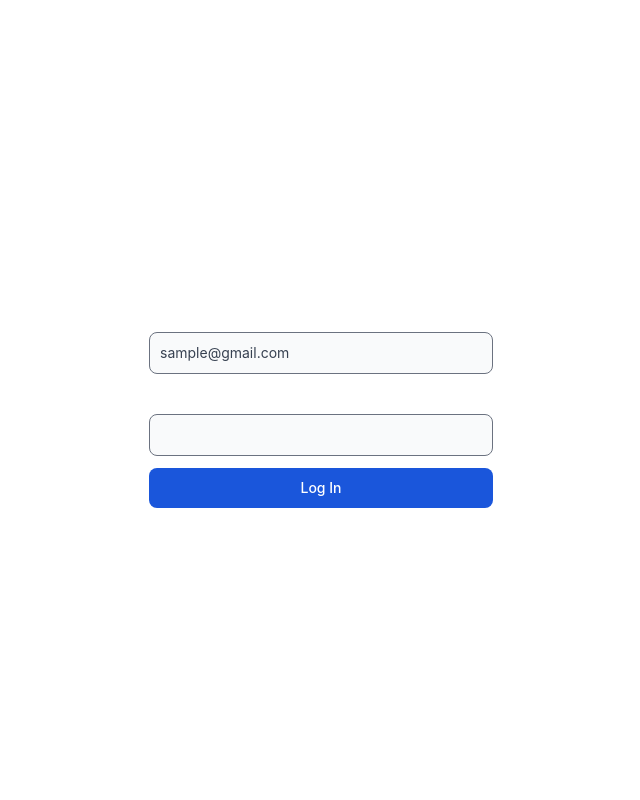
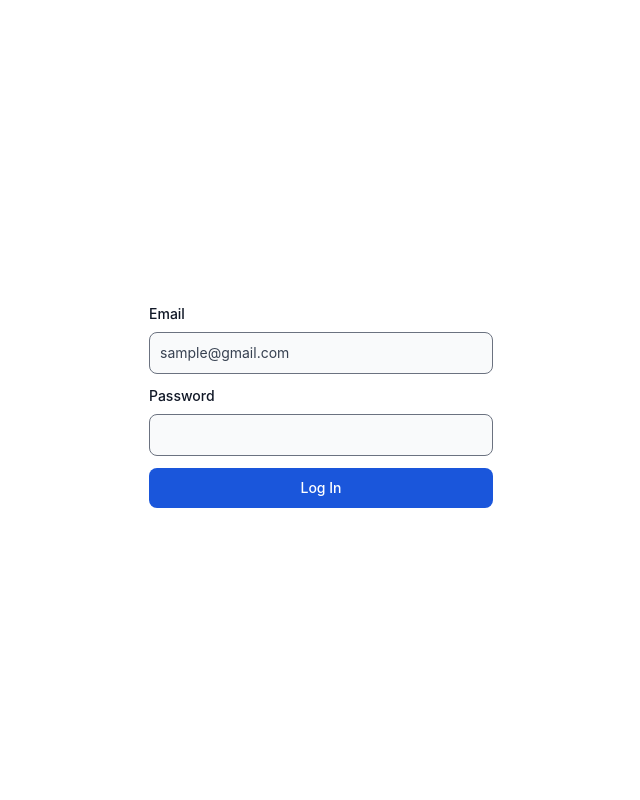
Before and after one commit to Olarvs/WebBello, a PHP site: page / in a window 1280 px wide. Shown: the whole page, without its empty margins (319-959 px from the left). Run offline with PHP 8.4, Linux system fonts and the light colour scheme; some libraries are stand-ins or nearby versions.

Commit message:
fix label in login

```diff
--- a/components/navbar.php
+++ b/components/navbar.php
@@ -18,7 +18,7 @@ if (isset($_SESSION['ID'])) {
 
 </head>
 
-<body class="dark:bg-gray-800">
+<body class="flex justify-center items-center h-screen ">
   <?php
   if(isset($_SESSION['ID'])){
     echo '<nav class="bg-white border-gray-200 dark:bg-gray-900">
--- a/components/navbarDashboard.php
+++ b/components/navbarDashboard.php
@@ -18,7 +18,7 @@ if (!isset($_SESSION['ID'])) {
 </style>
 </head>
 
-<body>
+<body >
   <?php
   if(isset($_SESSION['ID'])){
     echo '<nav class="bg-white border-gray-200 dark:bg-gray-900">
--- a/pages/index.php
+++ b/pages/index.php
@@ -1,5 +1,5 @@
 <?php
-require_once '../components/navbar.php'
+require_once '../components/navbar.php';
 ?>
 
 
@@ -8,12 +8,12 @@ require_once '../components/navbar.php'
 <div class="flex justify-center items-center h-screen ">
 <form class ="w-96 p-5" id = "frmLogin" action = "#">
 <div class ="mt-3">
-  <label for="email" class="block mb-2 text-sm font-medium text-white">Email</label>
+<label for="email" class="block mb-2 text-sm font-medium text-gray-900 dark:text-white">Email</label>
   <input type="text" id="email" class="bg-gray-50 border border-gray-500 text-gray-900 placeholder-gray-700 text-sm rounded-lg focus:ring-gray-500 focus:border-gray-500 block w-full p-2.5 dark:bg-gray-100 dark:border-gray-400" placeholder="sample@gmail.com" required>
   <p class="mt-2 text-sm text-gray-600 dark:text-gray-500 hidden"><span class="font-medium">Oops!</span> Username already taken!</p>
 </div>
 <div class ="mt-3">
-  <label for="password" class="block mb-2 text-sm font-medium text-white">Password</label>
+<label for="password" class="block mb-2 text-sm font-medium text-gray-900 dark:text-white">Password</label>
   <input type="password" id="password" class="bg-gray-50 border border-gray-500 text-gray-900 placeholder-gray-700 text-sm rounded-lg focus:ring-gray-500 focus:border-gray-500 block w-full p-2.5 dark:bg-gray-100 dark:border-gray-400" required>
   <p class="mt-2 text-sm text-gray-600 dark:text-gray-500 hidden"><span class="font-medium">Oops!</span> Username already taken!</p>
 </div>
--- a/pages/logout.php
+++ b/pages/logout.php
@@ -1,6 +1,6 @@
 <?php
 session_start();
 session_destroy();
-header('Location: /InnerSPARC-Sales-System/pages/index.php');
+header('Location: /web-bello/pages/index.php');
 exit();
 ?>
--- a/pages/users.php
+++ b/pages/users.php
@@ -2,7 +2,8 @@
 require_once('../components/navbarDashboard.php')
 ?>
 
-<body ><section class="bg-gray-50 dark:bg-gray-900 p-3 sm:p-5">
+<body class ="h-screen w-screen">
+    <section class="bg-gray-50 dark:bg-gray-900 p-3 sm:p-5">
     <div class="mx-auto max-w-screen-xl px-4 lg:px-12">
         <!-- Start coding here -->
         <div class="bg-white dark:bg-gray-800 relative shadow-md sm:rounded-lg overflow-hidden">
--- a/style.css
+++ b/style.css
@@ -1256,6 +1256,10 @@ input:checked + .toggle-bg {
   width: 100%;
 }
 
+.w-screen {
+  width: 100vw;
+}
+
 .max-w-screen-xl {
   max-width: 1280px;
 }
```
